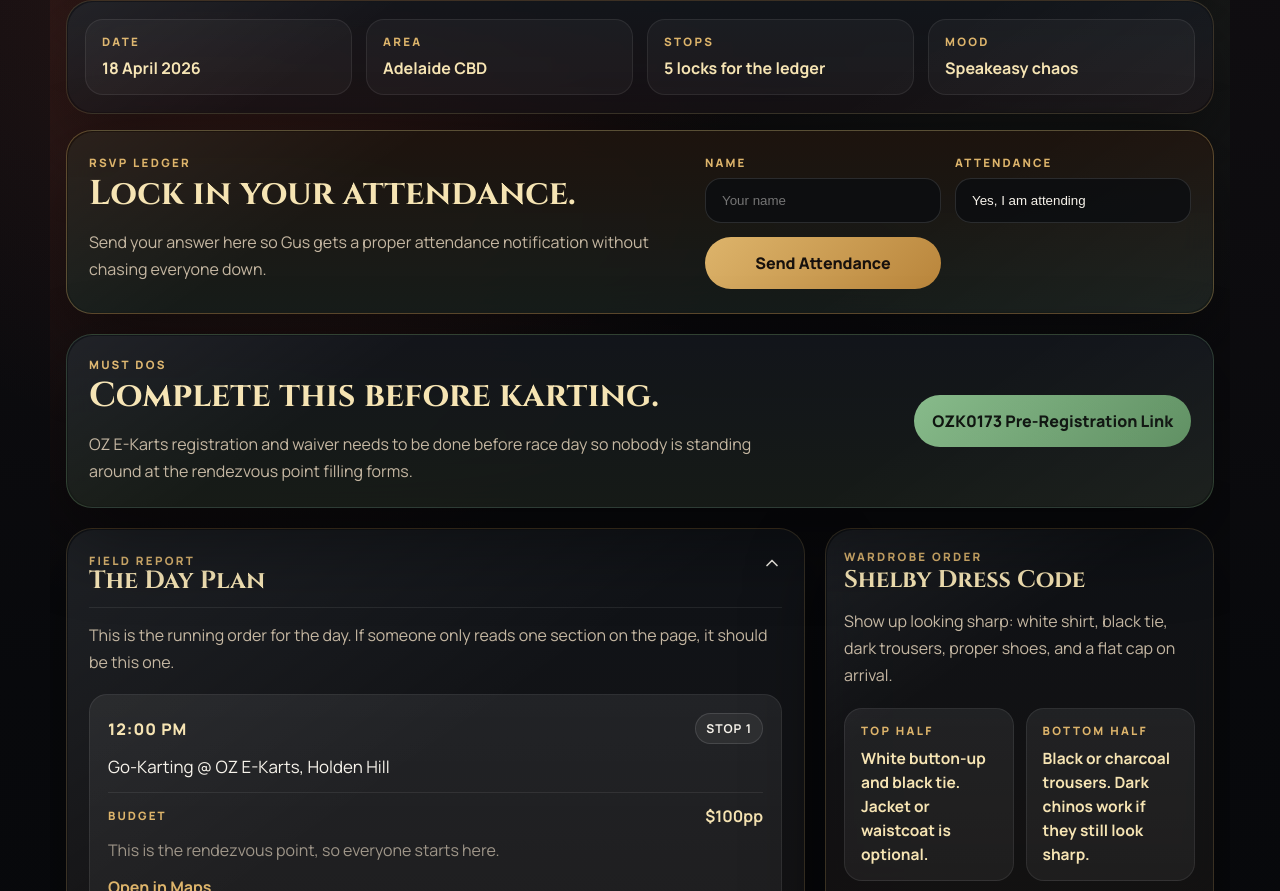
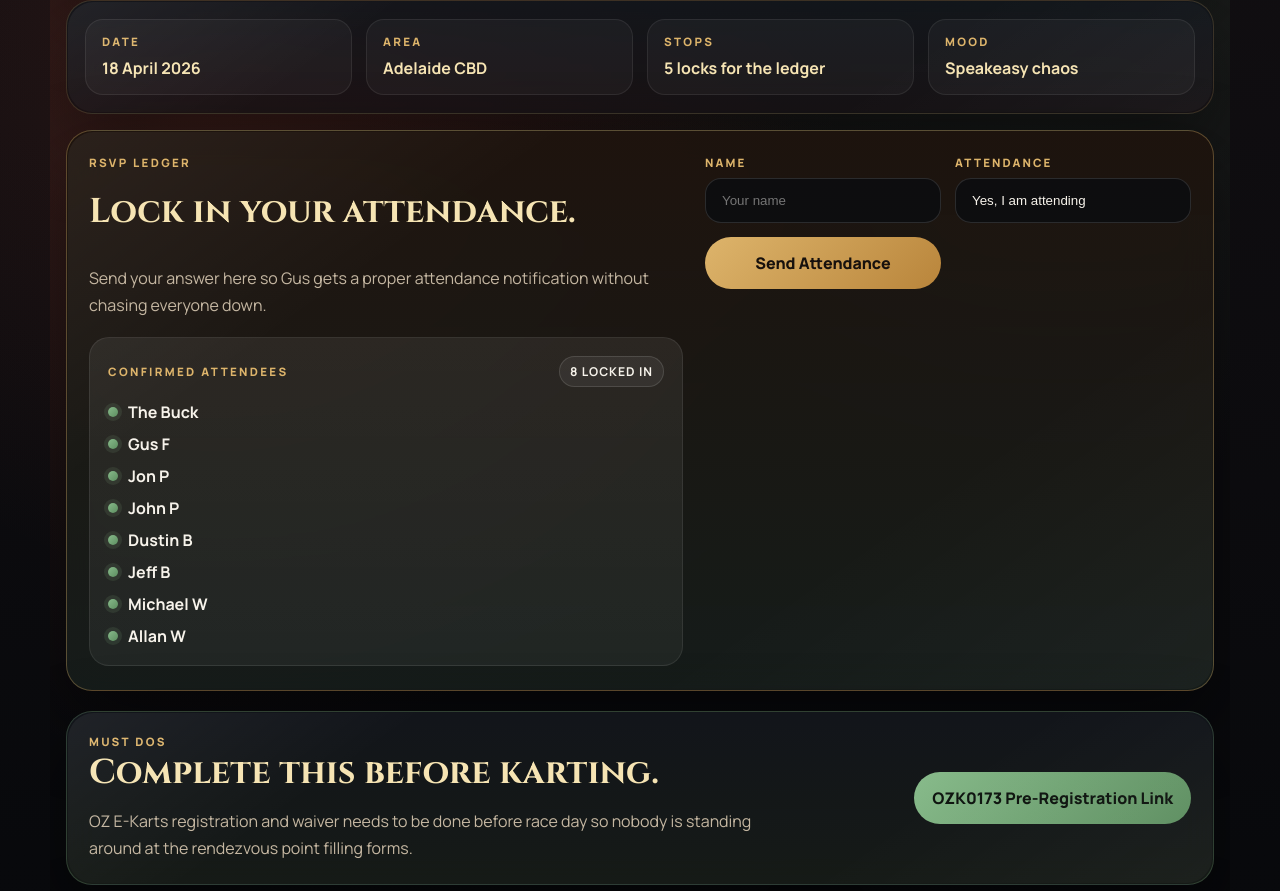
Before and after one commit to mgf-82/peaky-bucks-party, a React (Create React App) app: page / in a window 1280 px wide. Shown: the part 599-1490 px from the top of the page. Built offline with nearby package versions, Linux system fonts and the light colour scheme.

Commit message:
add: attendees list

```diff
--- a/src/components/RsvpPanel.js
+++ b/src/components/RsvpPanel.js
@@ -12,6 +12,17 @@ const initialForm = {
   attendance: 'Yes, I am attending',
   otherDetails: '',
 };
+
+const confirmedAttendees = [
+  'The Buck',
+  'Gus F',
+  'Jon P',
+  'John P',
+  'Dustin B',
+  'Jeff B',
+  'Michael W',
+  'Allan W',
+];
 
 const RsvpPanel = () => {
   const [formData, setFormData] = useState(initialForm);
@@ -82,6 +93,20 @@ const RsvpPanel = () => {
           Send your answer here so Gus gets a proper attendance notification without chasing
           everyone down.
         </p>
+        <div className="confirmed-list-card" aria-labelledby="confirmed-title">
+          <div className="confirmed-list-header">
+            <p className="panel-eyebrow">Confirmed Attendees</p>
+            <span className="status-badge">{confirmedAttendees.length} locked in</span>
+          </div>
+          <ul className="confirmed-list" id="confirmed-title">
+            {confirmedAttendees.map((attendee) => (
+              <li key={attendee} className="confirmed-list-item">
+                <span className="confirmed-bullet" aria-hidden="true" />
+                <span>{attendee}</span>
+              </li>
+            ))}
+          </ul>
+        </div>
       </div>
       <form className="rsvp-form" onSubmit={handleSubmit}>
         <label className="rsvp-field">
--- a/src/styles.css
+++ b/src/styles.css
@@ -301,6 +301,11 @@ button {
   z-index: 1;
 }
 
+.rsvp-copy {
+  display: grid;
+  gap: 18px;
+}
+
 .rsvp-form {
   display: grid;
   grid-template-columns: repeat(2, minmax(0, 1fr));
@@ -386,6 +391,50 @@ button {
 
 .rsvp-status-error {
   color: #ffb7aa;
+}
+
+.confirmed-list-card {
+  display: grid;
+  gap: 14px;
+  padding: 18px;
+  border-radius: 20px;
+  background:
+    linear-gradient(180deg, rgba(255, 255, 255, 0.04), rgba(255, 255, 255, 0.02)),
+    rgba(255, 255, 255, 0.03);
+  border: 1px solid rgba(255, 255, 255, 0.08);
+}
+
+.confirmed-list-header {
+  display: flex;
+  align-items: center;
+  justify-content: space-between;
+  gap: 12px;
+  flex-wrap: wrap;
+}
+
+.confirmed-list {
+  display: grid;
+  gap: 10px;
+  margin: 0;
+  padding: 0;
+  list-style: none;
+}
+
+.confirmed-list-item {
+  display: flex;
+  align-items: center;
+  gap: 10px;
+  color: var(--text-main);
+  font-weight: 700;
+}
+
+.confirmed-bullet {
+  width: 10px;
+  height: 10px;
+  border-radius: 999px;
+  background: linear-gradient(135deg, var(--success), #5d8e60);
+  box-shadow: 0 0 0 4px rgba(136, 187, 139, 0.12);
+  flex: 0 0 auto;
 }
 
 .must-do-title {
```
